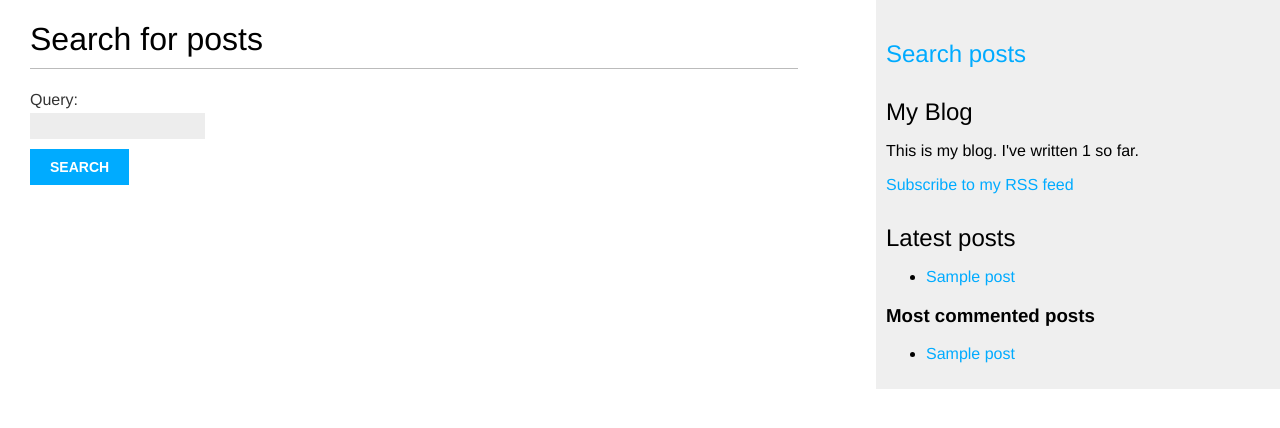
After one commit to asimnp/BlogWorm, a Django app: page /blog/search/ in a window 1280 px wide. The commit adds this page. Shown: the top 428 px of the page. Run offline with Django 3.2, Linux system fonts and the light colour scheme; tables that the repository leaves empty hold one stand-in row (values such as "Sample post"); parts of the project's set-up code (start-up, migrations or seed data) failed here and were passed over.

Commit message:
Feat[blog]: add full text search

```diff
--- a/apps/blog/forms.py
+++ b/apps/blog/forms.py
@@ -14,3 +14,7 @@ class CommentForm(forms.ModelForm):
     class Meta:
         model = Comment
         fields = ('name', 'email', 'body',)
+
+
+class SearchForm(forms.Form):
+    query = forms.CharField()
--- a/apps/blog/urls.py
+++ b/apps/blog/urls.py
@@ -12,4 +12,5 @@ urlpatterns = [
     path('tag/<slug:tag_slug>/', views.post_list, name='post_list_by_tag'),
 
     path('feed/', LatestPostsFeed(), name='post_feed'),
+    path('search/', views.post_search, name='post_search'),
 ]
--- a/apps/blog/views.py
+++ b/apps/blog/views.py
@@ -2,11 +2,12 @@ from django.shortcuts import render, get_object_or_404
 from django.core.paginator import Paginator, EmptyPage, PageNotAnInteger
 from django.core.mail import send_mail
 from django.db.models import Count
+from django.contrib.postgres.search import SearchVector, SearchQuery, SearchRank
 
 from taggit.models import Tag
 
 from .models import Post
-from .forms import EmailPostForm, CommentForm
+from .forms import EmailPostForm, CommentForm, SearchForm
 
 
 def post_list(request, tag_slug=None):
@@ -78,3 +79,21 @@ def post_share(request, post_id):
     else:
         form = EmailPostForm()
     return render(request, 'blog/post/share.html', {'form': form, 'post': post, 'sent': sent})
+
+
+def post_search(request):
+    form = SearchForm()
+    query = None
+    results = []
+
+    if 'query' in request.GET:
+        form = SearchForm(request.GET)
+        if form.is_valid():
+            query = form.cleaned_data['query']
+            search_vector = SearchVector('title', weight='A') + SearchVector('body', weight='B')
+            search_query = SearchQuery(query)
+            results = Post.published.annotate(
+                                            search=search_vector,
+                                            rank=SearchRank(search_vector, search_query)
+                                            ).filter(rank__gte=0.3).order_by('rank')
+    return render(request, 'blog/post/search.html', {'form': form, 'query': query, 'results': results})
--- a/templates/blog/base.html
+++ b/templates/blog/base.html
@@ -12,6 +12,7 @@
         {% block content %}{% endblock content %}
     </div>
     <div id="sidebar">
+        <h2><a href="{% url 'blog:post_search' %}">Search posts</a></h2>
         <h2>My Blog</h2>
         <p>This is my blog. I've written {% total_posts %} so far.</p>
         <p>
--- /dev/null
+++ b/templates/blog/post/search.html
@@ -0,0 +1,28 @@
+{% extends 'blog/base.html' %}
+{% load blog_tags %}
+
+{% block title %}Search{% endblock title %}
+
+{% block content %}
+    {% if query %}
+        <h1>Post containing "{{ query }}"</h1>
+        <h3>
+            {% with total_results=results.count %}
+                Found {{ total_results }} result{{ total_results|pluralize }}
+            {% endwith %}
+        </h3>
+        {% for post in results %}
+            <h4><a href="{{ post.get_absolute_url }}">{{ post.title }}</a></h4>
+            {{ post.body|markdown|truncatewords_html:5 }}
+        {% empty %}
+            <p>There are no results for your query.</p>
+        {% endfor %}
+        <p><a href="{% url 'blog:post_search' %}">Search again</a></p>
+    {% else %}
+        <h1>Search for posts</h1>
+        <form method="get">
+            {{ form.as_p }}
+            <input type="submit" value="Search">
+        </form>
+    {% endif %}
+{% endblock content %}
```
